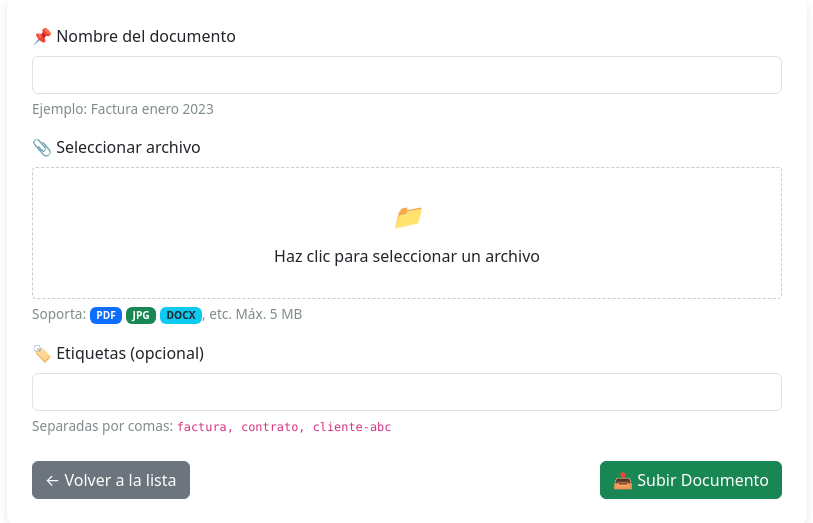
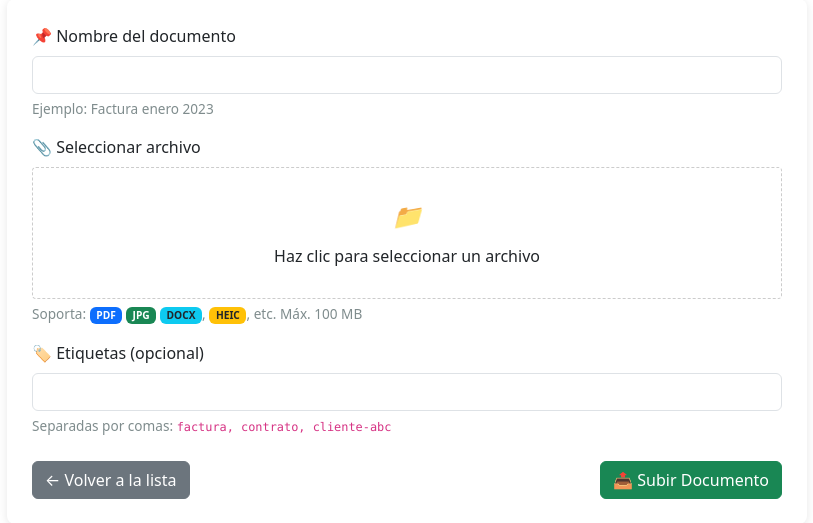
Before and after one commit to BenjaBarraza/gestor_documental, a Django app: page /subir/ in a window 1280 px wide. Shown: the part 181-704 px from the top of the page, without its empty margins (233-1046 px from the left). Run offline with Django 5.2, Linux system fonts and the light colour scheme; a user stored in the database is signed in; some libraries are stand-ins or nearby versions.

Commit message:
Refactor code structure for improved readability and maintainability

```diff
--- a/documentos/forms.py
+++ b/documentos/forms.py
@@ -14,22 +14,24 @@ class DocumentoForm(forms.ModelForm):
     def clean_archivo(self):
         archivo = self.cleaned_data.get('archivo')
         if archivo:
-            # Validación de tamaño (ahora 100 MB máx)
+            # Validación de tamaño (100 MB máx)
             max_tamaño = 100 * 1024 * 1024  # 100 MB
             if archivo.size > max_tamaño:
                 raise forms.ValidationError("El archivo supera el tamaño máximo de 100 MB.")
 
-            # Validación de tipo: incluye videos
+            # Tipos MIME permitidos, incluyendo HEIC/HEIF y formatos móviles
             tipos_permitidos = [
                 'application/pdf',
-                'image/jpeg', 'image/png',
+                'image/jpeg', 'image/png', 'image/heic', 'image/heif', 'image/webp',
                 'application/msword',
                 'application/vnd.openxmlformats-officedocument.wordprocessingml.document',
-                'video/mp4', 'video/webm', 'video/ogg'
+                'video/mp4', 'video/webm', 'video/ogg',
+                'application/octet-stream'  # usado en móviles cuando no se detecta el MIME correctamente
             ]
             if archivo.content_type not in tipos_permitidos:
-                raise forms.ValidationError("Tipo de archivo no permitido.")
+                raise forms.ValidationError(f"Tipo de archivo no permitido: {archivo.content_type}")
         return archivo
+
 
 
 # ------------------------------
--- a/documentos/templates/documentos/subir.html
+++ b/documentos/templates/documentos/subir.html
@@ -98,7 +98,8 @@
           <div class="file-input-button">
             <i>📁</i>
             <span>Haz clic para seleccionar un archivo</span>
-            {{ form.archivo }}
+            <input type="file" name="archivo" id="id_archivo" required
+                  accept=".pdf,.doc,.docx,.xls,.xlsx,.txt,.jpg,.jpeg,.png,.heic,.heif,.webp,.mp4,.zip,.rar,.7z">
           </div>
         </div>
         {% if form.archivo.errors %}
@@ -108,9 +109,11 @@
           Soporta:
           <span class="badge bg-primary">PDF</span>
           <span class="badge bg-success">JPG</span>
-          <span class="badge bg-info text-dark">DOCX</span>, etc. Máx. 5 MB
+          <span class="badge bg-info text-dark">DOCX</span>,
+          <span class="badge bg-warning text-dark">HEIC</span>, etc. Máx. 100 MB
         </div>
       </div>
+
 
       <div class="mb-3">
         <label for="id_etiquetas" class="form-label">🏷️ Etiquetas (opcional)</label>
```
Also changed, not shown: db.sqlite3, media/documentos/manchitas.jpg (added), 2 other files.
